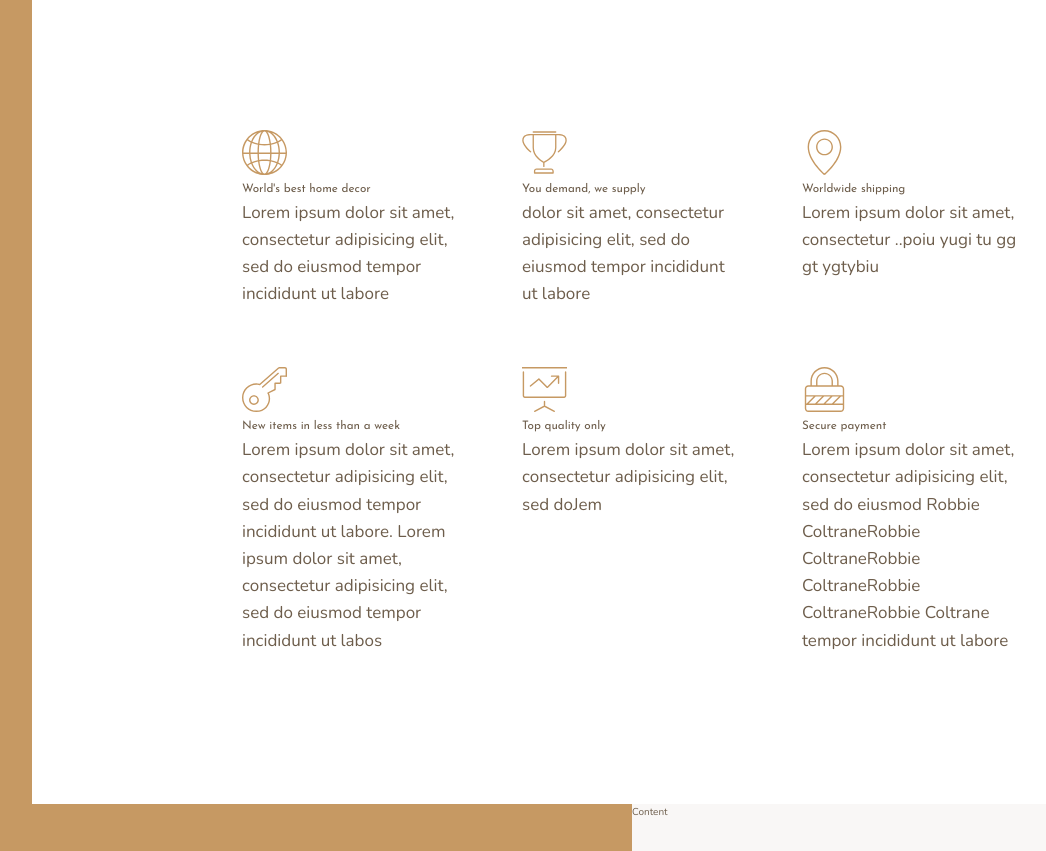
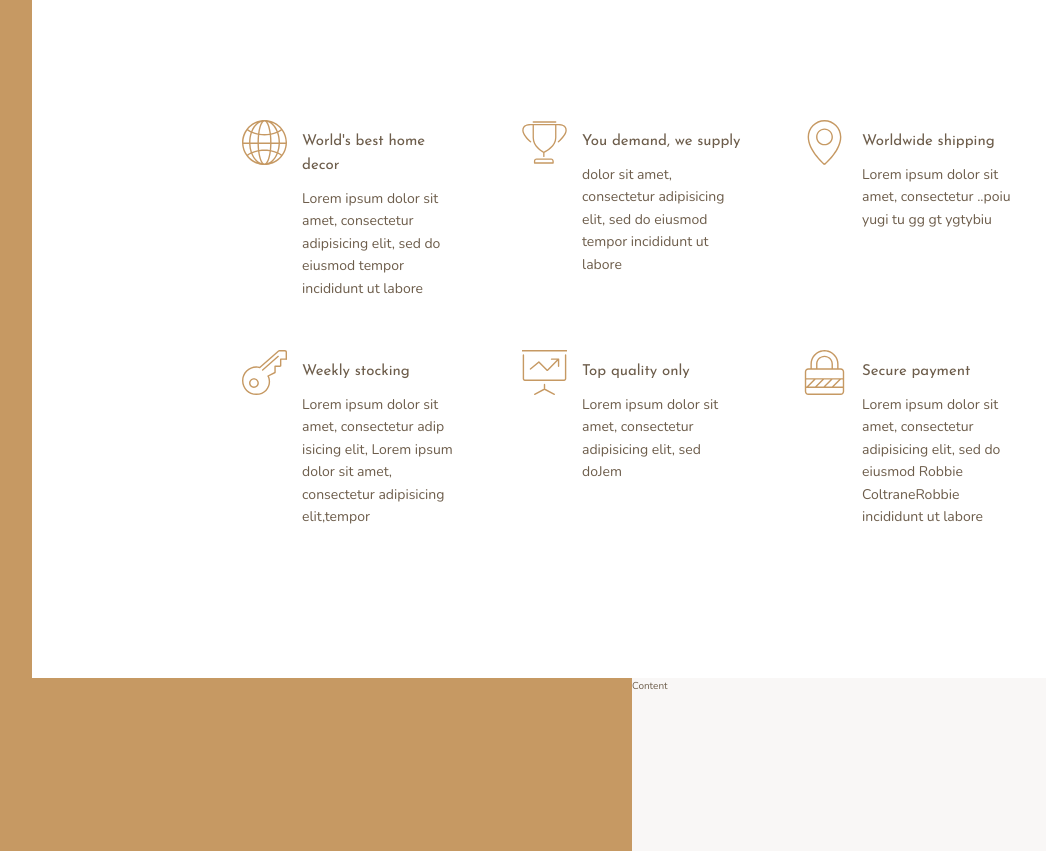
Before and after one commit to Michie1001/whistling-pine, a website: page index.html in a window 1280 px wide. Shown: the part 660-1511 px from the top of the page, without its empty margins (48-1094 px from the left). Drawn offline with nearby package versions, Linux system fonts and the light colour scheme.

Commit message:
done with the features section

```diff
--- a/index.html
+++ b/index.html
@@ -55,10 +55,9 @@
                 <svg class="feature__icon">
                     <use xlink:href="img/sprite.svg#icon-key">
                 </svg>
-                <h3 class="heading-3">New items in less than a week</h3>
+                <h3 class="heading-3">Weekly stocking</h3>
                 <p class="feature__text">
-                    Lorem ipsum dolor sit amet, consectetur adipisicing elit, sed do eiusmod
-                    tempor incididunt ut labore. Lorem ipsum dolor sit amet, consectetur adipisicing elit, sed do eiusmod tempor incididunt ut labos
+                    Lorem ipsum dolor sit amet, consectetur adip isicing elit, Lorem ipsum dolor sit amet, consectetur adipisicing elit,tempor
                 </p>
             </div>
             <div class="feature">
@@ -76,8 +75,7 @@
                 </svg>
                 <h3 class="heading-3">Secure payment</h3>
                 <p class="feature__text">
-                    Lorem ipsum dolor sit amet, consectetur adipisicing elit, sed do eiusmod Robbie ColtraneRobbie ColtraneRobbie ColtraneRobbie ColtraneRobbie Coltrane
-                    tempor incididunt ut labore
+                    Lorem ipsum dolor sit amet, consectetur adipisicing elit, sed do eiusmod Robbie ColtraneRobbie incididunt ut labore
                 </p>
             </div>
         </div>
--- a/sass/_features.scss
+++ b/sass/_features.scss
@@ -4,17 +4,27 @@
 	margin: 15rem;
 
 	display: grid;
-	grid-template-columns: repeat(3, 1fr);
+	// grid-template-columns: repeat(3, 1fr);
+	grid-template-columns: repeat(auto-fit, minmax(20rem, 1fr));
 	grid-gap: 6rem;
+
+	align-items: start;
 }
 
 .feature {
+	display: grid;
+	grid-template-columns: min-content 1fr;
+	grid-row-gap: 1rem;
+	grid-column-gap: 1.5rem;
+
 	&__icon{
 		fill: $color-primary;
 		width: 4.5rem;
 		height: 4.5rem;
+		grid-row: 1 / span 2;
+		transform: translateY(-1rem);
 	}
 	&__text{
-		font-size: 1.7rem;
+		font-size: 1.4rem;
 	}
 }
--- a/sass/_typography.scss
+++ b/sass/_typography.scss
@@ -11,6 +11,14 @@
 }
 .heading-3 {
 	@extend %heading;
+	font-size: 1.5rem;
+
+	&--light{
+		color: $color-grey-light-1
+	}
+	&--dark{
+		color: $color-grey-dark-1
+	}
 }
 .heading-4 {
 	@extend %heading;
```
Also changed, not shown: css/style.css.
